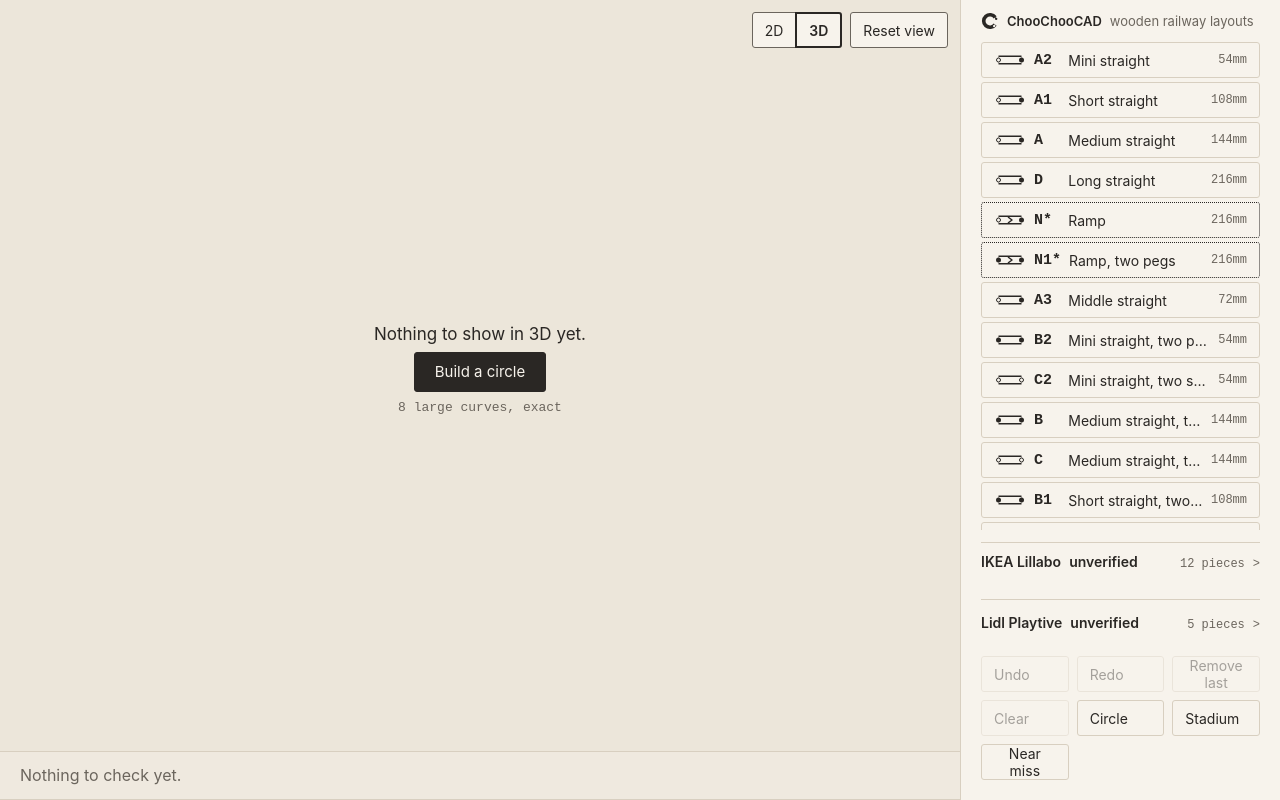
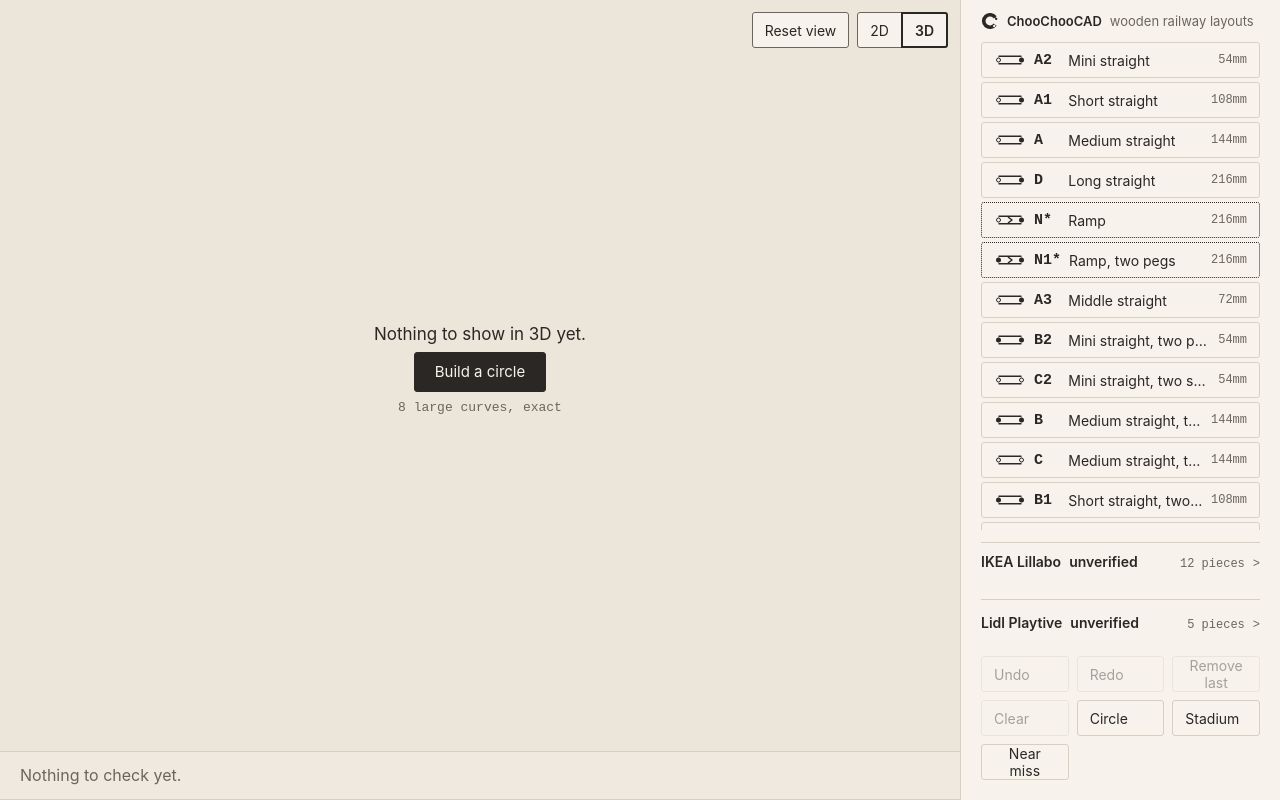
Before and after one commit to raduuuuu/ChooChooCAD, a React (Vite) app in the folder app/: page / in a window 1280 px wide. Both pictures are taken after a click on the button "3D". Built offline with nearby package versions, Linux system fonts and the light colour scheme; a web font is replaced by a local one.

Commit message:
style(design): FINDING-001 — Reset sits before the 2D/3D switch, so the switch stays put
Co-Authored-By: Claude Opus 5.5 (1M context) <noreply@anthropic.com>

```diff
--- a/app/src/App.tsx
+++ b/app/src/App.tsx
@@ -688,9 +688,19 @@ export function App() {
     setViewState(v);
     saveView(v);
   };
-  /* The switch and Reset, in the view's top-end corner (design 1A, 2A). */
+  /*
+   * The switch and Reset, in the view's top-end corner (design 1A, 2A). Reset
+   * comes BEFORE the switch, so the switch keeps its place against the corner:
+   * appended after it, Reset pushed the switch 106px inward on pressing 3D, and
+   * a quick second click landed on Reset (design review FINDING-001).
+   */
   const viewSwitch = (
     <div className="view-corner">
+      {view === '3d' && (
+        <button className="view-reset" onClick={() => setResetSignal((n) => n + 1)}>
+          Reset view
+        </button>
+      )}
       <div className="view-switch" role="group" aria-label="View">
         <button aria-pressed={view === '2d'} onClick={() => showView('2d')}>
           2D
@@ -699,11 +709,6 @@ export function App() {
           3D
         </button>
       </div>
-      {view === '3d' && (
-        <button className="view-reset" onClick={() => setResetSignal((n) => n + 1)}>
-          Reset view
-        </button>
-      )}
     </div>
   );
   const startJoin = useCallback(() => {
```
